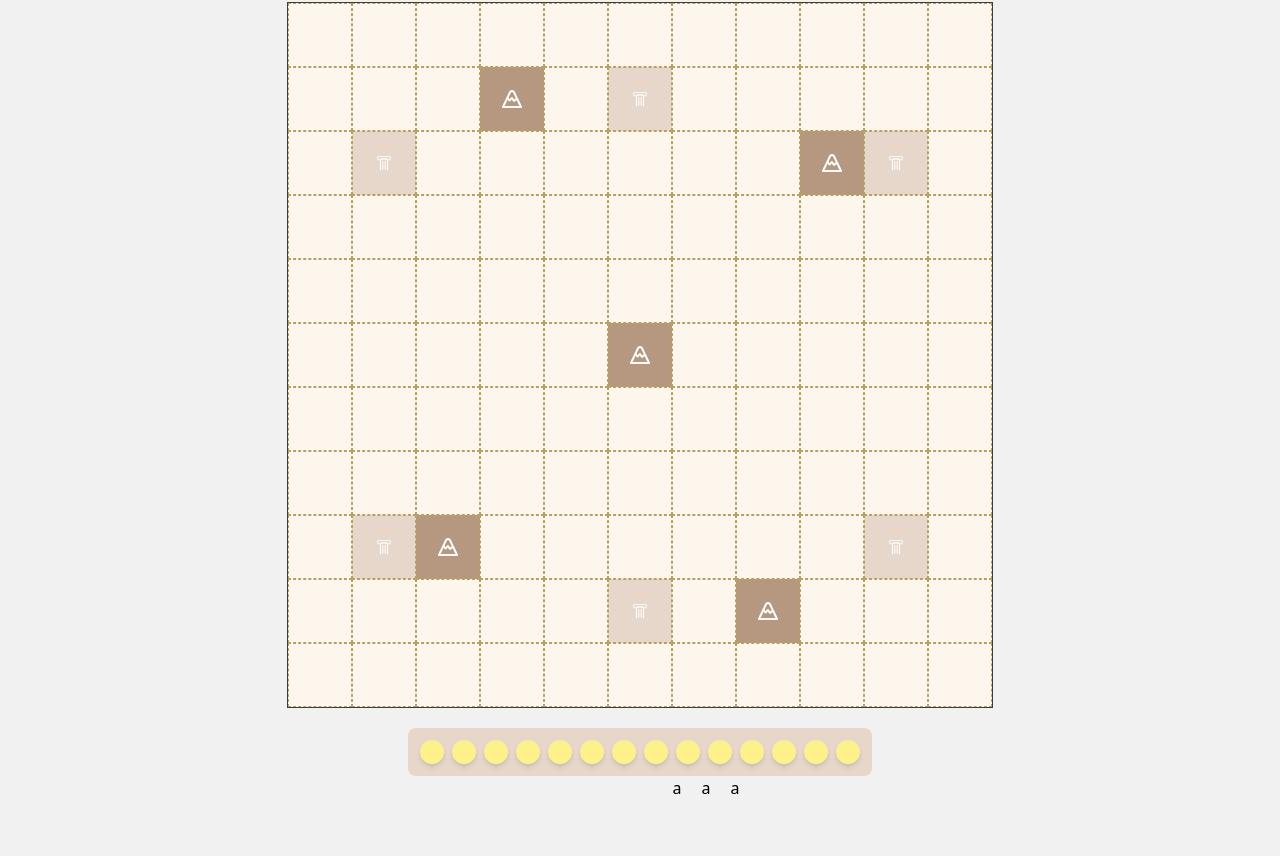
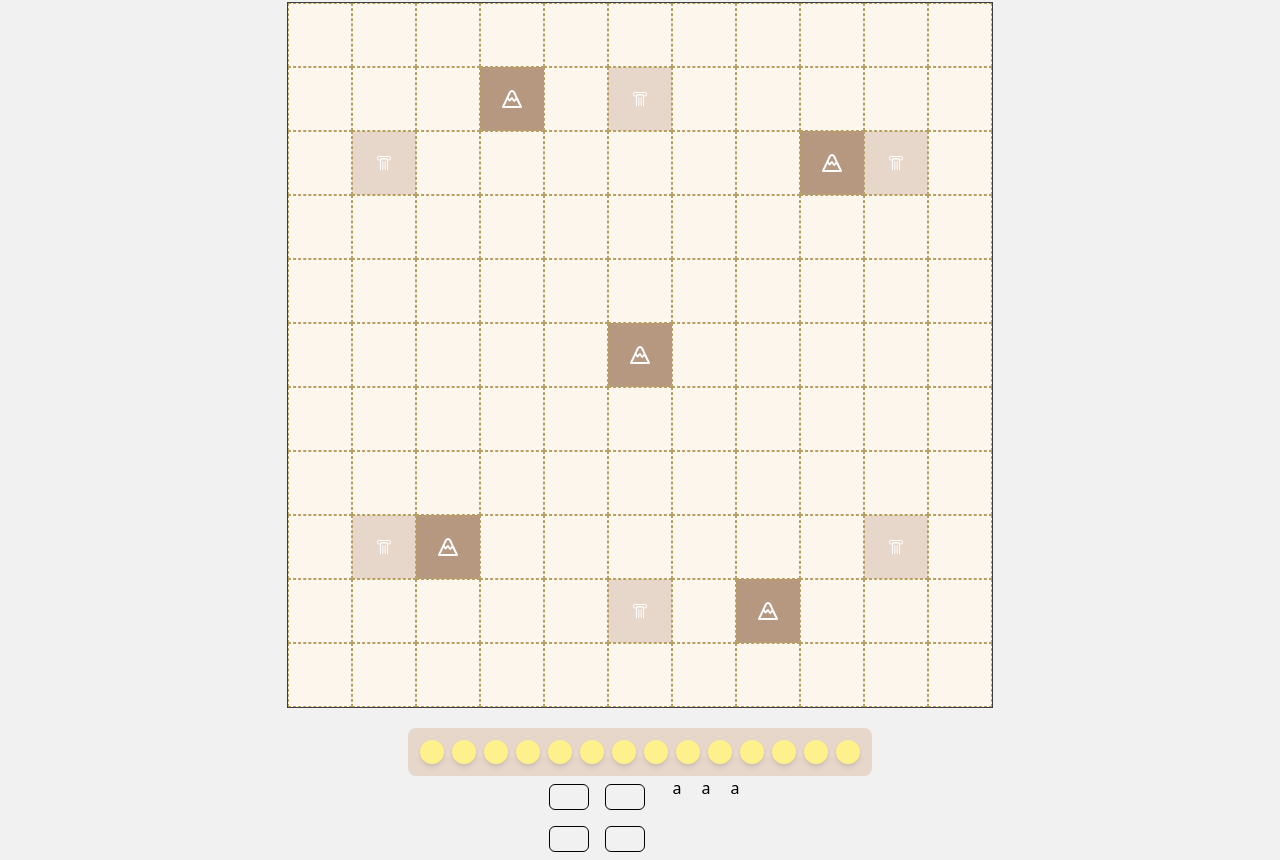
Before and after one commit to MaraScampini/cartographer-helper, a React (Vite) app: page / in a window 1280 px wide. Shown: the part 170-1030 px from the top of the page. Built offline with nearby package versions, Linux system fonts and the light colour scheme; a web font is replaced by a local one.

Commit message:
Test inputs for punctuation

```diff
--- a/src/components/Punctuation.tsx
+++ b/src/components/Punctuation.tsx
@@ -33,36 +33,40 @@ const Punctuation = () => {
       <div className="grid grid-cols-2">
         <div className="p-2">
           <input
-            className="max-w-10 bg-transparent"
+            className="max-w-10 bg-transparent border border-black rounded-md text-center"
             name="round1a"
             type="number"
+            pattern="[0-9]*"
             value={punctuation.round1a}
             onChange={(e) => handleInput(e)}
           />
         </div>
         <div className="p-2">
           <input
-            className="max-w-10 bg-transparent"
+            className="max-w-10 bg-transparent border border-black rounded-md text-center"
             name="round1b"
             type="number"
+            pattern="[0-9]*"
             value={punctuation.round1b}
             onChange={(e) => handleInput(e)}
           />
         </div>
         <div className="p-2">
           <input
-            className="max-w-10 bg-transparent"
+            className="max-w-10 bg-transparent border border-black rounded-md text-center"
             name="round1coin"
             type="number"
+            pattern="[0-9]*"
             value={punctuation.round1coin}
             onChange={(e) => handleInput(e)}
           />
         </div>
         <div className="p-2">
           <input
-            className="max-w-10 bg-transparent"
+            className="max-w-10 bg-transparent border border-black rounded-md text-center"
             name="round1monster"
             type="number"
+            pattern="[0-9]*"
             value={punctuation.round1monster}
             onChange={(e) => handleInput(e)}
           />
```
